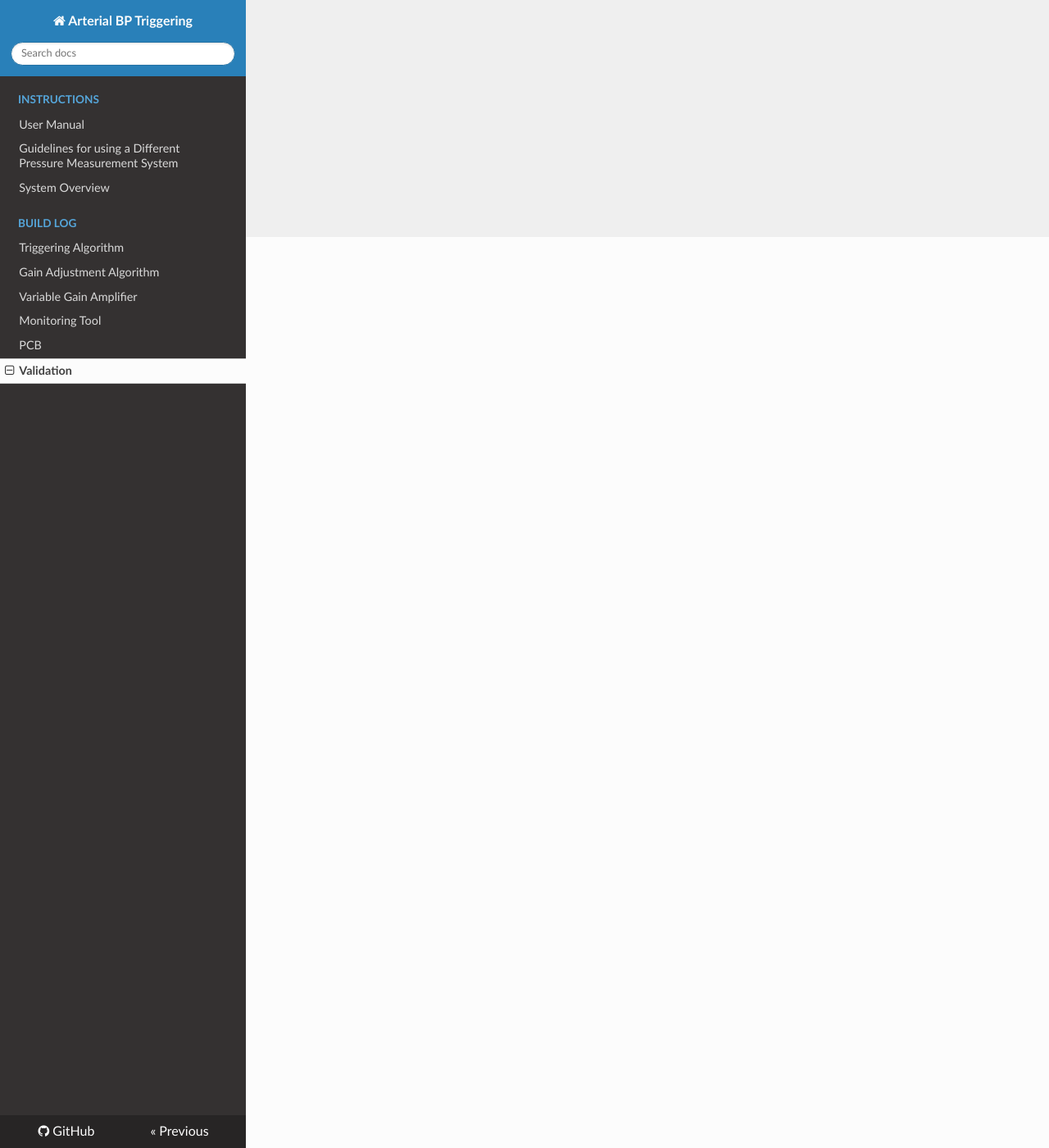
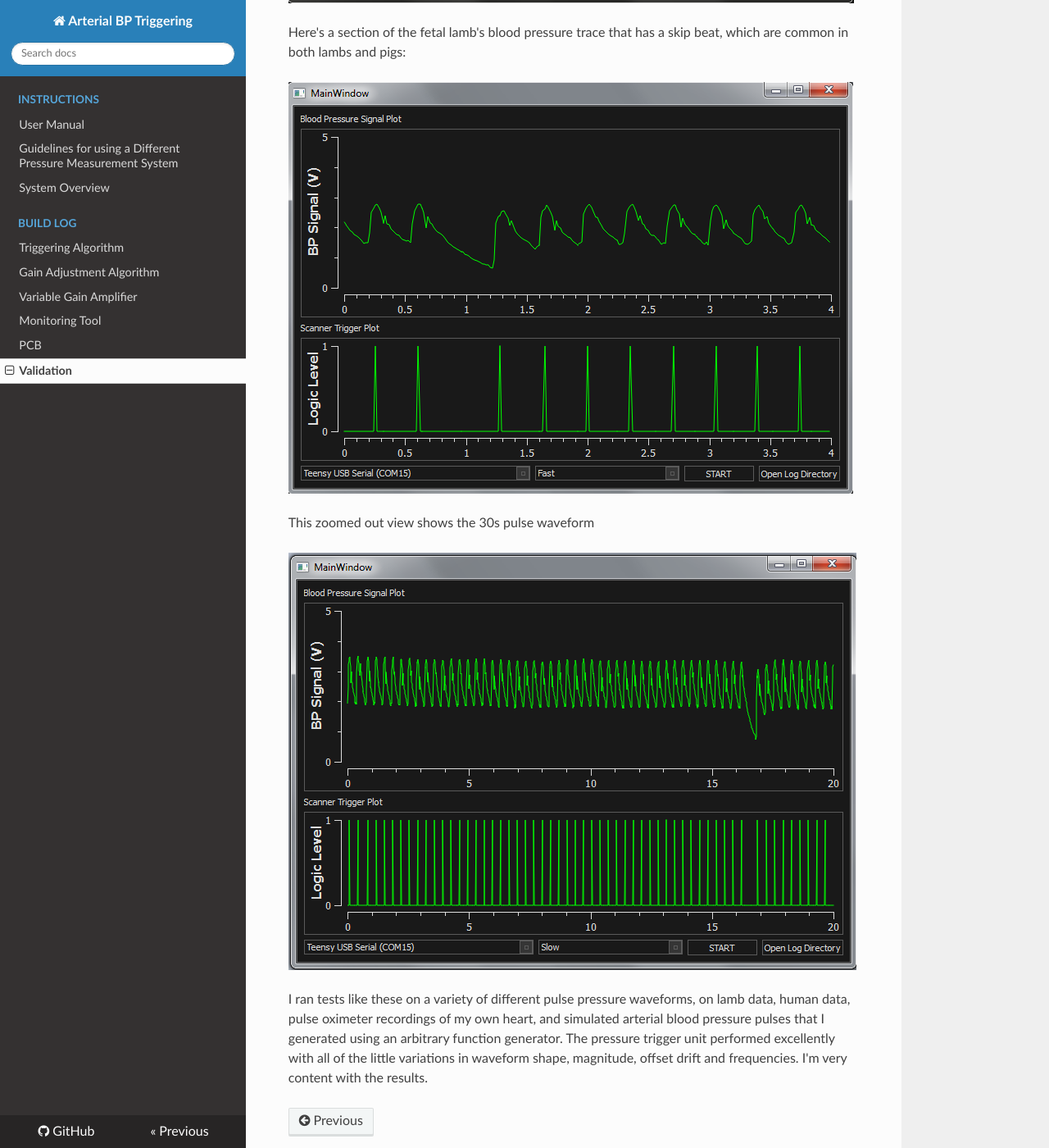
Before and after one commit to JoshBradshaw/Arterial-BP-MRI-Triggering-Unit, an MkDocs documentation site: the page built from docs/docs/build_log/testing-australian-data.md, in a window 1280 px wide and 1400 px high, scrolled down 1111 px. Shown: the whole window at 82% size. Built offline with MkDocs 1.6.1, drawn with Linux system fonts in a browser that asks for light colours; nearby versions of some CDN libraries; old or Windows-style settings are respelled for this version of MkDocs; some of the changed text lies outside the part shown.

Commit message:
wrote testing and validation page in documentation site

```diff
--- a/docs/docs/build_log/testing-australian-data.md
+++ b/docs/docs/build_log/testing-australian-data.md
@@ -10,4 +10,16 @@ Test results:
 
 Data File 1:
 
-Here's a zoomed in snapshot of how the tr
+Here's a zoomed in snapshot of the triggering system operating on a fetal lamb:
+
+![alt text](/images/test_1.png "image of an arterial blood pressure pulse with its corresponding trigger signal below")
+
+Here's a section of the fetal lamb's blood pressure trace that has a skip beat, which are common in both lambs and pigs:
+
+![alt text](/images/test_2.png "image of an arterial blood pressure pulse with its corresponding trigger signal below")
+
+This zoomed out view shows the 30s pulse waveform
+
+![alt text](/images/test_3.png "image of an arterial blood pressure pulse with its corresponding trigger signal below")
+
+I ran tests like these on a variety of different pulse pressure waveforms, on lamb data, human data, pulse oximeter recordings of my own heart, and simulated arterial blood pressure pulses that I generated using an arbitrary function generator. The pressure trigger unit performed excellently with all of the little variations in waveform shape, magnitude, offset drift and frequencies. I'm very content with the results.
```
Also changed, not shown: docs/docs/images/test_1.png (added), docs/docs/images/test_2.png (added), docs/docs/images/test_3.png (added).
